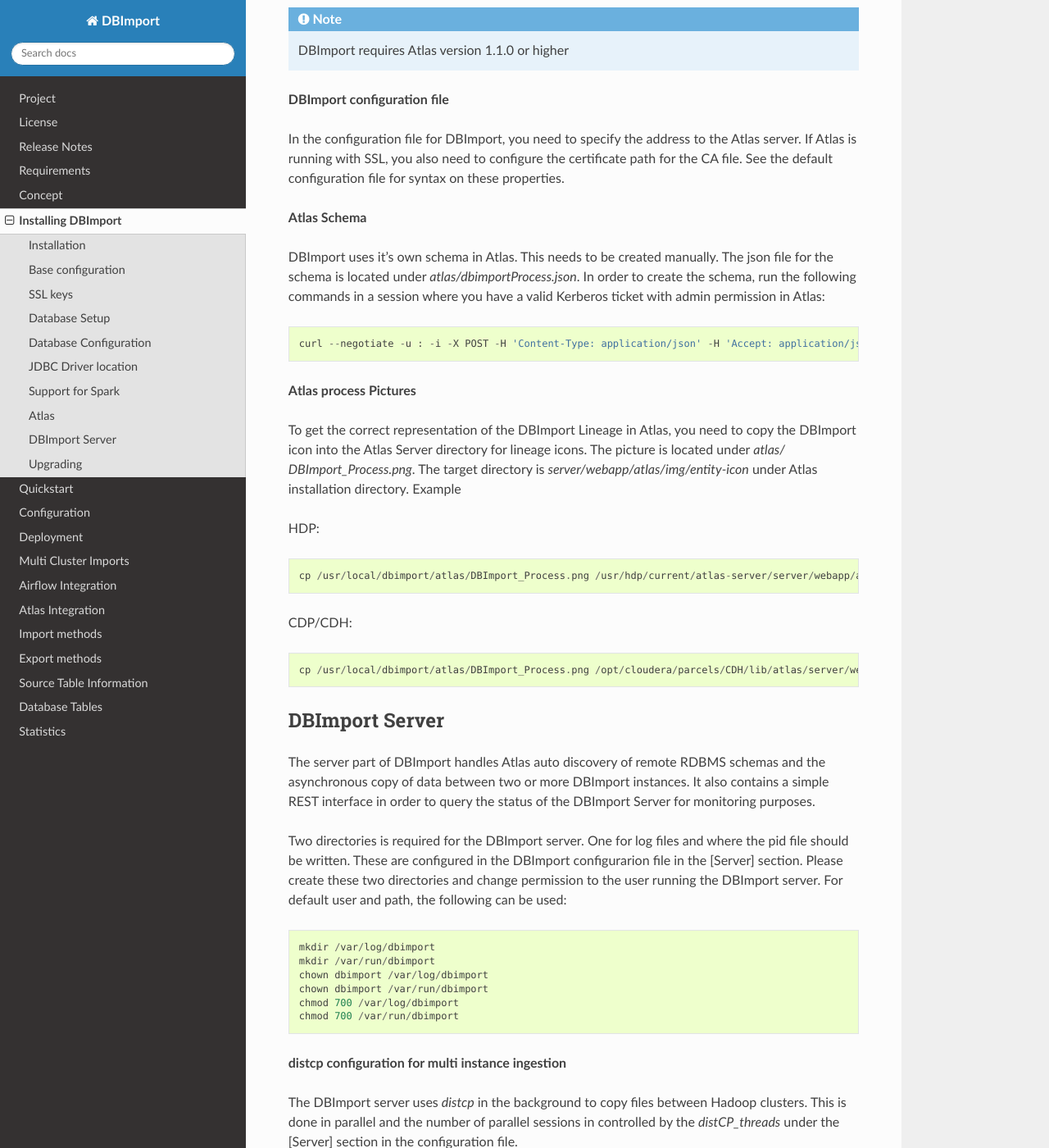
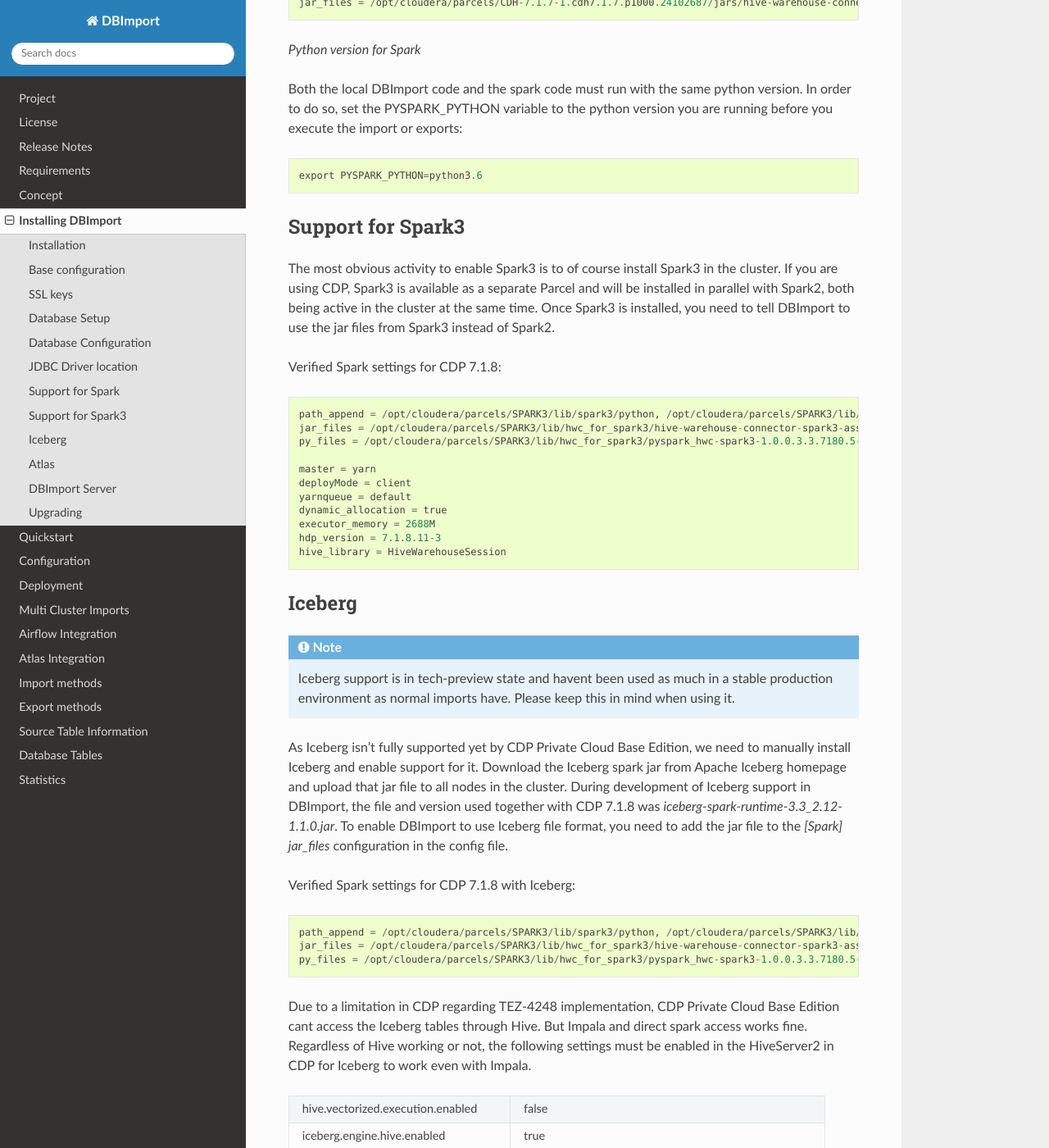
Before and after one commit to Middlecon/DBImport, a Sphinx documentation site: the page built from docs/install.rst, in a window 1280 px wide and 1400 px high, scrolled down 4908 px. Shown: the whole window at 82% size. Built offline with Sphinx 7.4.7 and the Read the Docs theme 2.0.0, drawn with Linux system fonts in a browser that asks for light colours; some of the changed text lies outside the part shown.

Commit message:
Documentation update

```diff
--- a/docs/install.rst
+++ b/docs/install.rst
@@ -6,16 +6,29 @@
 
 To install DBImport, please follow the steps on this page. That will setup DBImport and make you able to import your first database in notime.
 
- #. Download the source package from the latest release from the `GitHub Release Page <https://github.com/BerryOsterlund/DBImport/releases>`_. Create a directory and unpack the file::
+Download the source package from the latest release from the `GitHub Release Page <https://github.com/BerryOsterlund/DBImport/releases>`_. Create a directory and unpack the file::
 
         mkdir /usr/local/dbimport
         cd /usr/local/dbimport
         tar -xf dbimport-VERSION.tar
 
 
- #. There is a number of Python dependencies that needs to be in place before DBImport can start. As of python itself, DBImport is developed on Python 3.6. Other versions may work but it's not tested. It's also preferable to use a virtual environment for Python, but creating a virtual environment is not part of this documentation. All required python packages with working versions is available in a requirements.txt file. Please install these python packages::
+There is a number of Python dependencies that needs to be in place before DBImport can start. As of python itself, DBImport is verified with Python 3.6 and 3.8. Other versions may work but it's not tested. It's also preferable to use a virtual environment for Python, but creating a virtual environment is not part of this documentation. All required python packages with working versions is available in a requirements.txt file, one for each verified version of python. The version you select will also depend on what Spark version is installed in your cluster
+
+
+**Python 3.6**
+
+This version of python works with both Spark2 and Spark3. Please install the python packages for version 3.6::
 
         pip3.6 install -r requirements_python36.txt
+
+
+**Python 3.8**
+
+When running python 3.8, you also need to run Spark3. If not, you will get errors in the ETL / Hive steps when running DBImport. Please install the python packages for version 3.8::
+
+        pip3.8 install -r requirements_python38.txt
+
 
 
 Base configuration
@@ -147,6 +160,50 @@
 
     export PYSPARK_PYTHON=python3.6
 
+Support for Spark3
+------------------
+
+The most obvious activity to enable Spark3 is to of course install Spark3 in the cluster. If you are using CDP, Spark3 is available as a separate Parcel and will be installed in parallel with Spark2, both being active in the cluster at the same time. Once Spark3 is installed, you need to tell DBImport to use the jar files from Spark3 instead of Spark2.
+
+Verified Spark settings for CDP 7.1.8::
+
+        path_append = /opt/cloudera/parcels/SPARK3/lib/spark3/python, /opt/cloudera/parcels/SPARK3/lib/spark3/python/lib/py4j-0.10.9.5-src.zip, /opt/cloudera/parcels/SPARK3/lib/hwc_for_spark3/pyspark_hwc-spark3-1.0.0.3.3.7180.5-1.zip
+        jar_files = /opt/cloudera/parcels/SPARK3/lib/hwc_for_spark3/hive-warehouse-connector-spark3-assembly-1.0.0.3.3.7180.5-1.jar
+        py_files = /opt/cloudera/parcels/SPARK3/lib/hwc_for_spark3/pyspark_hwc-spark3-1.0.0.3.3.7180.5-1.zip
+
+        master = yarn
+        deployMode = client
+        yarnqueue = default
+        dynamic_allocation = true
+        executor_memory = 2688M
+        hdp_version = 7.1.8.11-3
+        hive_library = HiveWarehouseSession
+
+
+Iceberg
+-------
+
+.. note:: Iceberg support is in tech-preview state and havent been used as much in a stable production environment as normal imports have. Please keep this in mind when using it.
+
+As Iceberg isn’t fully supported yet by CDP Private Cloud Base Edition, we need to manually install Iceberg and enable support for it. Download the Iceberg spark jar from Apache Iceberg homepage and upload that jar file to all nodes in the cluster. During development of Iceberg support in DBImport, the file and version used together with CDP 7.1.8 was *iceberg-spark-runtime-3.3_2.12-1.1.0.jar*.
+To enable DBImport to use Iceberg file format, you need to add the jar file to the *[Spark] jar_files* configuration in the config file.
+
+Verified Spark settings for CDP 7.1.8 with Iceberg::
+
+        path_append = /opt/cloudera/parcels/SPARK3/lib/spark3/python, /opt/cloudera/parcels/SPARK3/lib/spark3/python/lib/py4j-0.10.9.5-src.zip, /opt/cloudera/parcels/SPARK3/lib/hwc_for_spark3/pyspark_hwc-spark3-1.0.0.3.3.7180.5-1.zip
+        jar_files = /opt/cloudera/parcels/SPARK3/lib/hwc_for_spark3/hive-warehouse-connector-spark3-assembly-1.0.0.3.3.7180.5-1.jar, /opt/datalake/jars/iceberg-spark-runtime-3.3_2.12-1.1.0.jar
+        py_files = /opt/cloudera/parcels/SPARK3/lib/hwc_for_spark3/pyspark_hwc-spark3-1.0.0.3.3.7180.5-1.zip
+
+Due to a limitation in CDP regarding TEZ-4248 implementation, CDP Private Cloud Base Edition cant access the Iceberg tables through Hive. But Impala and direct spark access works fine. Regardless of Hive working or not, the following settings must be enabled in the HiveServer2 in CDP for Iceberg to work even with Impala.
+
+====================================== ===========================================================================================
+hive.vectorized.execution.enabled      false
+iceberg.engine.hive.enabled            true
+tez.mrreader.config.update.properties  hive.io.file.readcolumn.names,hive.io.file.readcolumn.ids
+====================================== ===========================================================================================
+
+
+
 Atlas
 --------------------
 
```
Also changed, not shown: docs/concept.rst (+7 -0 lines), docs/release_notes.rst (+11 -0 lines).
